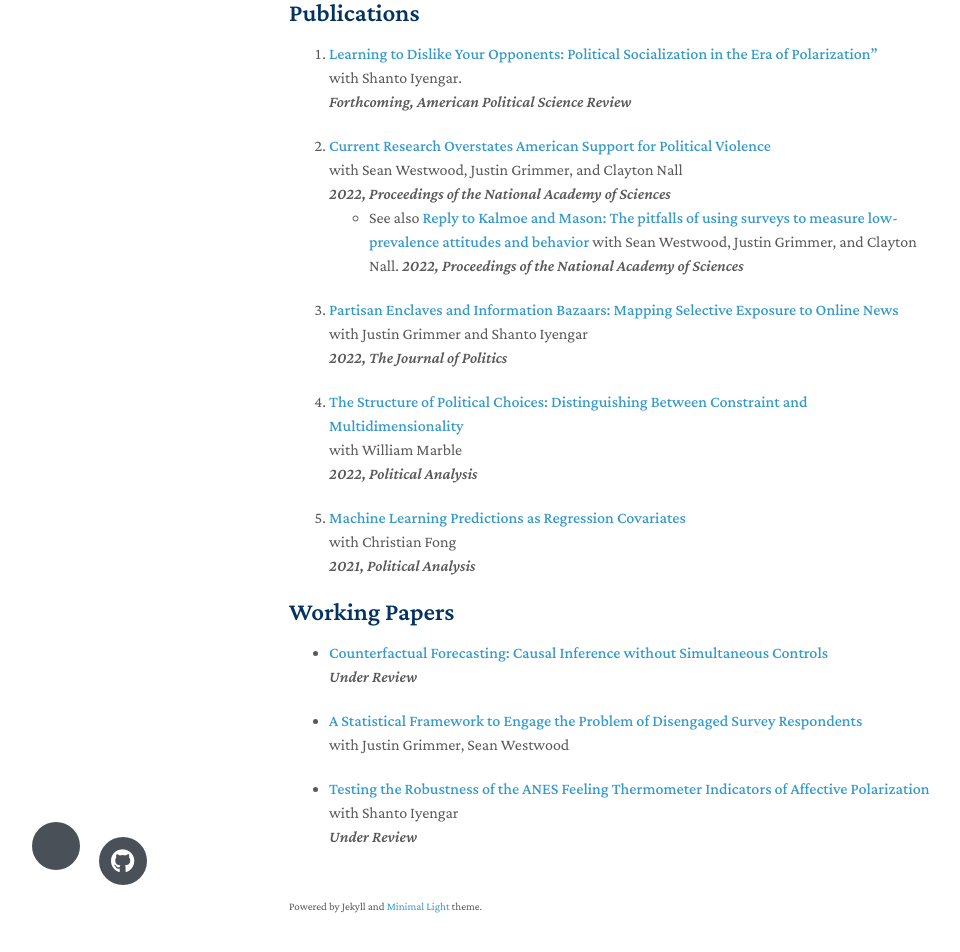
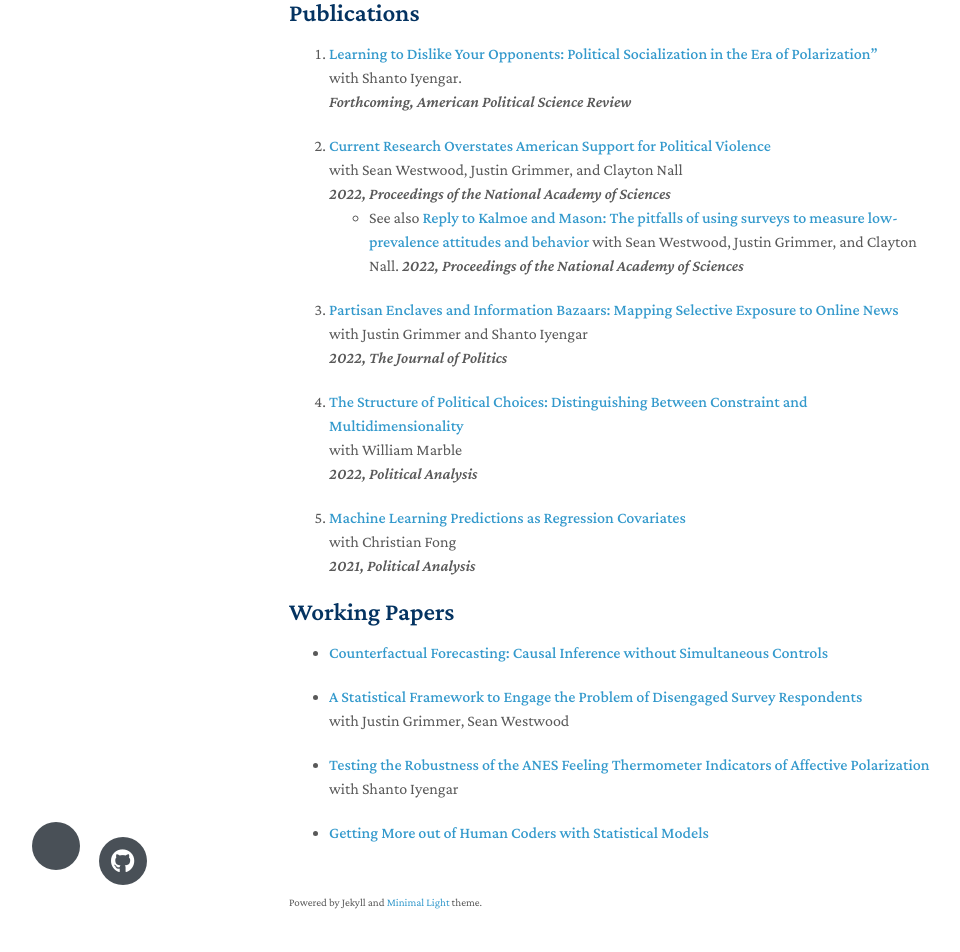
Before and after one commit to matthewtyler/matthewtyler.github.io, a Jekyll site: the page built from index.md, in a window 1280 px wide and 1323 px high. Shown: the part 336-1288 px from the top of the window, without its empty margins (181-1141 px from the left). Built offline with Jekyll 4.4.1, drawn with Linux system fonts in a browser that asks for light colours; nearby versions of some CDN libraries; a style sheet for code colours, icons or effects is not loaded; our own code applies the rules of GitHub Pages for plain Markdown files.

Commit message:
Update index.md

```diff
--- a/index.md
+++ b/index.md
@@ -51,8 +51,6 @@ My research is published or forthcoming at *Proceedings of the National Academy
 
 
 * **[Counterfactual Forecasting: Causal Inference without Simultaneous Controls][6]**
-  <br>
-  *Under Review*
 
 * **[A Statistical Framework to Engage the Problem of Disengaged Survey Respondents][8]**
   <br>
@@ -61,8 +59,8 @@ My research is published or forthcoming at *Proceedings of the National Academy
 * **[Testing the Robustness of the ANES Feeling Thermometer Indicators of Affective Polarization][11]**
   <br>
   with Shanto Iyengar
-  <br>
-  *Under Review*
+
+* **[Getting More out of Human Coders with Statistical Models][12]**
 
 [1]: https://osf.io/a8m3n/
 [2]: https://doi.org/10.1086/716950
```
Also changed, not shown: other parts of index.md (+1 -0 lines).
